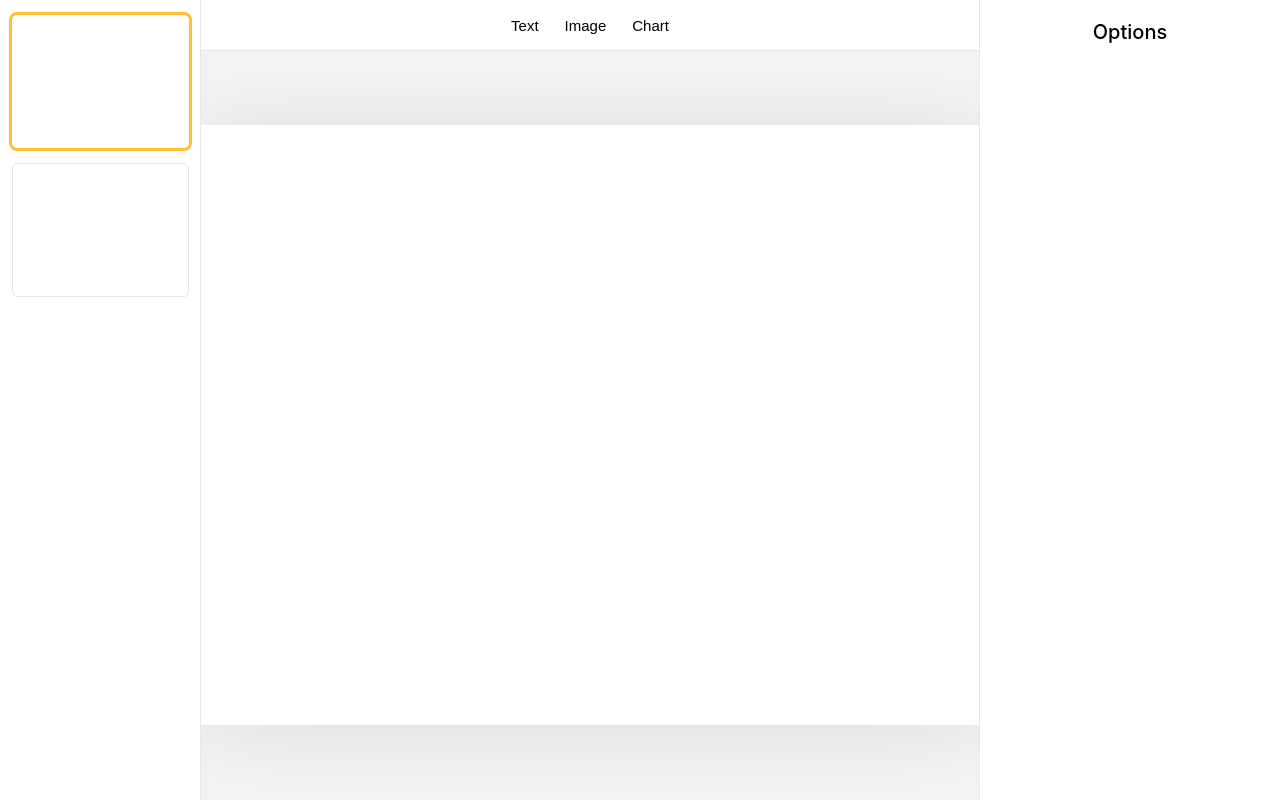
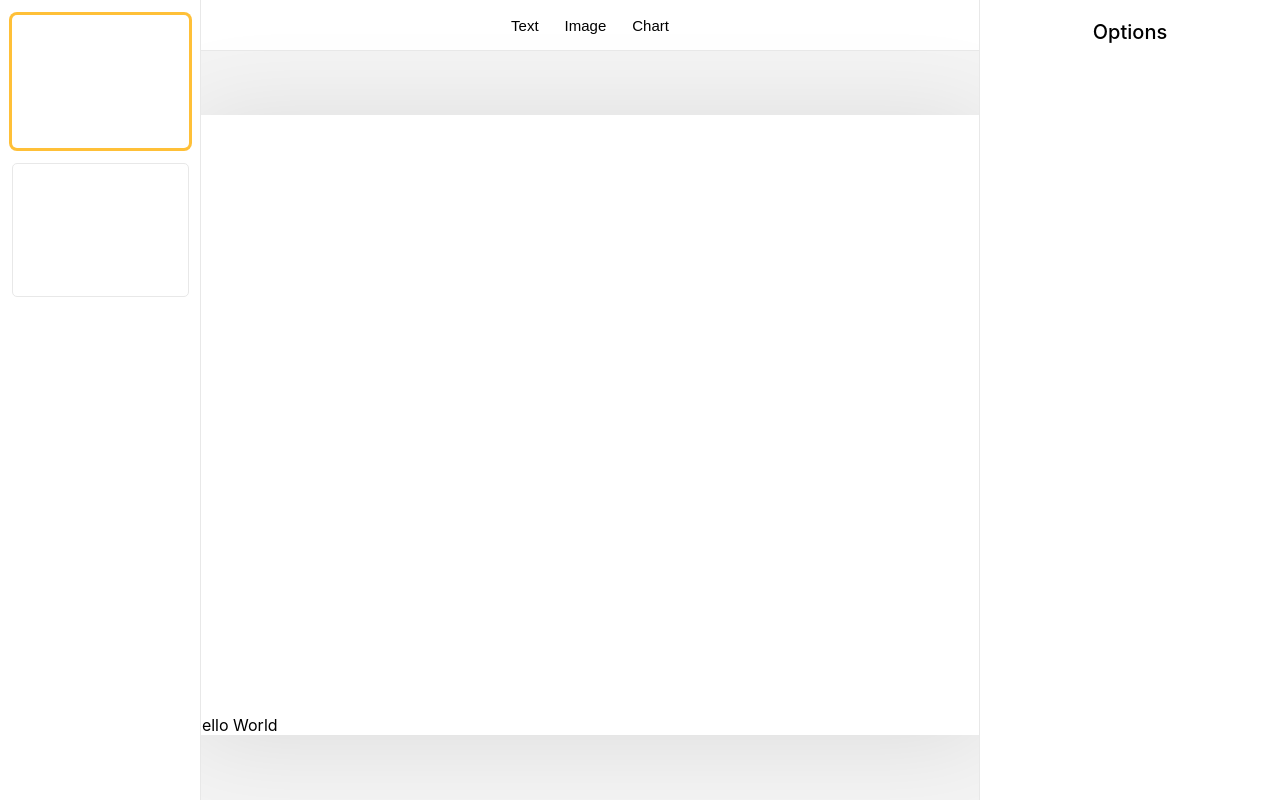
Before and after one commit to payw-org/prap, a React (Create React App) app: page / in a window 1280 px wide. Built offline with nearby package versions, Linux system fonts and the light colour scheme.

Commit message:
test: create a Text component in Canvas

```diff
--- /dev/null
+++ b/src/components/Canvas/Text/index.tsx
@@ -0,0 +1,11 @@
+import React from 'react'
+
+type TextProps = {
+  data: string
+}
+
+const Text: React.FC<TextProps> = ({ data }) => {
+  return <div>{data}</div>
+}
+
+export default Text
--- a/src/components/Canvas/index.tsx
+++ b/src/components/Canvas/index.tsx
@@ -1,21 +1,24 @@
-import React, { useState } from 'react'
+import React, { useState, useEffect } from 'react'
+import Text from './Text'
 import './Canvas.scss'
 
 type CanvasProps = {
-  selectedSlide: Object
+  currentSlide: any
 }
 
-const Canvas: React.FC<CanvasProps> = ({ selectedSlide }) => {
-  function makeObjectItem(obj: any) {
-    if (obj.type === 'text') {
-      console.log(obj.type)
+const Canvas: React.FC<CanvasProps> = ({ currentSlide }) => {
+  const elems = currentSlide.objects.map((item: any, index: number) => {
+    if (item.type === 'text') {
+      return <div className="text">{item.data}</div>
+    } else {
+      return
     }
-  }
+  })
 
   return (
     <div id="canvas-container">
       <div id="canvas-wrapper">
-        <div id="canvas"></div>
+        <div id="canvas">{elems}</div>
       </div>
     </div>
   )
```
